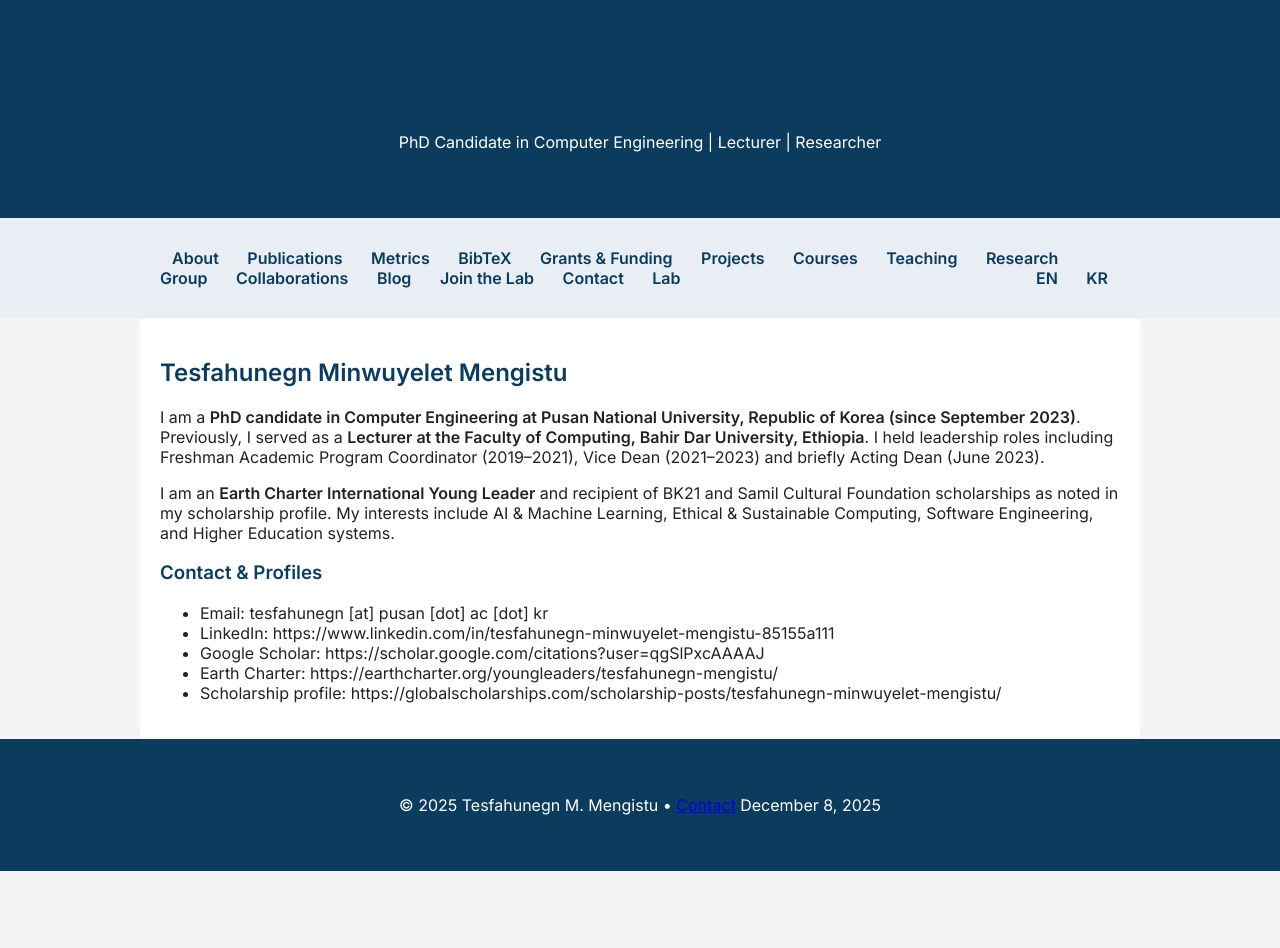
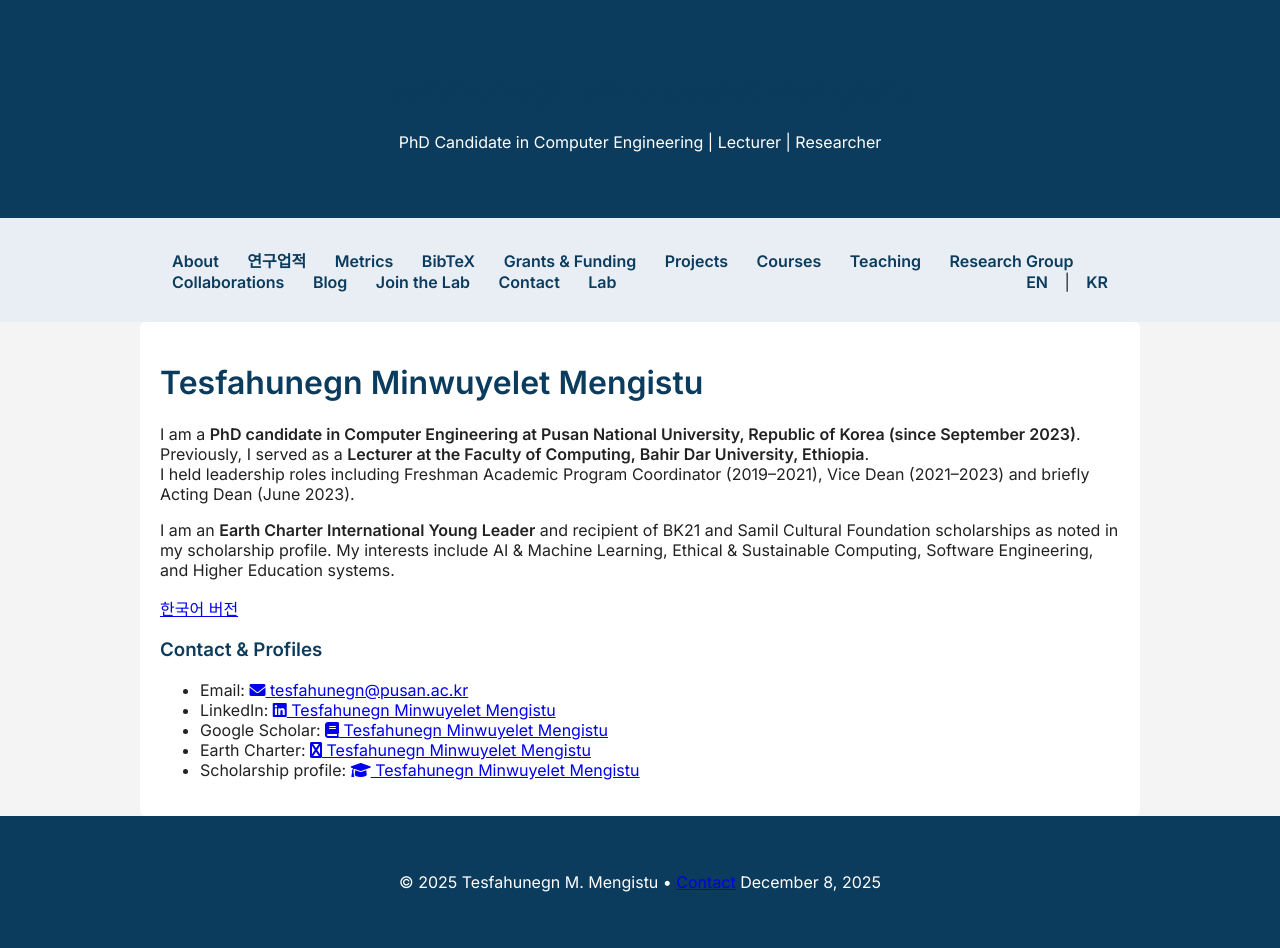
Before and after one commit to Tesfahunegn369/tesfahunegn369.github.io, a Jekyll site: the page built from index.md, in a window 1280 px wide. Built offline with Jekyll 4.4.1, drawn with Linux system fonts in a browser that asks for light colours; before the commit the page ends 900 px from its top, so only the background shows below that.

Commit message:
Update site

```diff
--- a/_config.yml
+++ b/_config.yml
@@ -1,11 +1,14 @@
 title: Tesfahunegn Minwuyelet Mengistu
 description: PhD Candidate in Computer Engineering | Lecturer | Researcher
 author: Tesfahunegn M. Mengistu
-url: https://YOUR_GITHUB_USERNAME.github.io
+url: https://tesfahunegn369.github.io
 baseurl: ""
 theme: minima
 markdown: kramdown
 google_analytics: G-QQQBB1D23W
+languages:
+  - en
+  - kr
 header_pages:
   - index.md
   - publications.md
--- a/_layouts/default.html
+++ b/_layouts/default.html
@@ -12,6 +12,9 @@
   <!-- Google Fonts -->
   <link href="https://fonts.googleapis.com/css2?family=Inter:wght@300;400;600&display=swap" rel="stylesheet">
 
+  <!-- Font Awesome CSS -->
+  <link rel="stylesheet" href="https://cdnjs.cloudflare.com/ajax/libs/font-awesome/6.0.0-beta3/css/all.min.css">
+
   <!-- Google Analytics GA4 -->
   <script async src="https://www.googletagmanager.com/gtag/js?id=G-QQQBB1D23W"></script>
   <script>
@@ -20,7 +23,6 @@
     gtag('js', new Date());
     gtag('config', 'G-QQQBB1D23W');
   </script>
-
 </head>
 
 <body>
@@ -45,8 +47,13 @@
       {% endif %}
     {% endfor %}
     <span class="lang-switch">
-      <a href="{{ '/' | relative_url }}">EN</a>
+      {% if page.lang == 'kr' %}
+        <a href="{{ '/' | relative_url }}">EN</a> |
+        <a href="{{ '/kr.html' | relative_url }}" style="font-weight: bold;">KR</a>
+      {% else %}
+        <a href="{{ '/' | relative_url }}" style="font-weight: bold;">EN</a> |
         <a href="{{ '/kr.html' | relative_url }}">KR</a>
+      {% endif %}
     </span>
   </div>
 </nav>
--- a/index.md
+++ b/index.md
@@ -11,9 +12,11 @@
 
 I am an **Earth Charter International Young Leader** and recipient of BK21 and Samil Cultural Foundation scholarships as noted in my scholarship profile. My interests include AI & Machine Learning, Ethical & Sustainable Computing, Software Engineering, and Higher Education systems.
 
+[한국어 버전]({{ '/kr.html' | relative_url }})
+
 ### Contact & Profiles
-- Email: tesfahunegn [at] pusan [dot] ac [dot] kr
-- LinkedIn: https://www.linkedin.com/in/tesfahunegn-minwuyelet-mengistu-85155a111
-- Google Scholar: https://scholar.google.com/citations?user=qgSlPxcAAAAJ
-- Earth Charter: https://earthcharter.org/youngleaders/tesfahunegn-mengistu/
-- Scholarship profile: https://globalscholarships.com/scholarship-posts/tesfahunegn-minwuyelet-mengistu/
+- Email: [<i class="fas fa-envelope"></i> tesfahunegn@pusan.ac.kr](mailto:tesfahunegn@pusan.ac.kr)
+- LinkedIn: [<i class="fab fa-linkedin"></i> Tesfahunegn Minwuyelet Mengistu](https://www.linkedin.com/in/tesfahunegn-minwuyelet-mengistu-85155a111)
+- Google Scholar: [<i class="fas fa-book"></i> Tesfahunegn Minwuyelet Mengistu](https://scholar.google.com/citations?user=qgSlPxcAAAAJ)
+- Earth Charter: [<i class="fab fa-globe"></i> Tesfahunegn Minwuyelet Mengistu](https://earthcharter.org/youngleaders/tesfahunegn-mengistu/)
+- Scholarship profile: [<i class="fas fa-graduation-cap"></i> Tesfahunegn Minwuyelet Mengistu](https://globalscholarships.com/scholarship-posts/tesfahunegn-minwuyelet-mengistu/)
--- a/publications.md
+++ b/publications.md
@@ -1,15 +1,20 @@
 ---
-title: Publications
 layout: default
+title: 연구업적
+lang: kr
+permalink: /kr/publications.html
 ---
+# 연구업적
 
 ## Selected Publications (from Google Scholar)
 
-- **Mengistu, T. M.**, Kim, T., Lin, J.-W. (2024). *A Survey on Heterogeneity Taxonomy, Security and Privacy Preservation in the Integration of IoT, Wireless Sensor Networks and Federated Learning*. Sensors, 24(3), 2024. [Google Scholar](https://scholar.google.com/citations?user=qgSlPxcAAAAJ)
+- **Mengistu, T. M.** (2025) Optimizing Federated Learning on Non-IID Data with Cosine Similarity-Driven Client Selection and Retraining. IEEE, 2025.
+- **Mengistu, T. M.**, Kim, T., Lin, J.-W. (2024). *A Survey on Heterogeneity Taxonomy, Security and Privacy Preservation in the Integration of IoT, Wireless Sensor Networks and Federated Learning*. Sensors, 24(3), 2024.
+- **Mengistu, T. M.**, Lin, J.-W., Kuo, P.-H., Kim, T. (2024). *Optimal Model Transfer and Dynamic Parameter Server Selection for Efficient Federated Learning in IoT-Edge Systems with Non-IID Data.* IEEE Access, 2024.
 - **Mengistu, T. M.**, Arega, B. S., Belay, B. H. (2023). *Transfer Learning with Pre-trained CNNs for Breast Cancer Stage Identification.* Artificial Intelligence and Digitalization for Sustainable Development, 127, 2023.
 - **Mengistu, T. M.**, Habtie, A. B., Mengistu, F. G. (2022). *Design and Development of an Autonomous Smart Stick Framework for Assisting Visually Impaired People.* Advances of Science and Technology, 586, 2022.
 - Gebremichael, H. T., **Mengistu, T. M.**, Beyene, M. M., Mengistu, F. G. (2022). *OCR System for the Recognition of Ethiopic Real-Life Documents.* Advances of Science and Technology, 559, 2022.
-- Arega, B. S., **Mengistu, T. M.** (2024). *Breast Cancer Stage Identification Using Machine Learning.* Advancement of Science and Technology: AI, Machine Learning, Electrical …, 2024.
-- **Mengistu, T. M.**, Lin, J.-W., Kuo, P.-H., Kim, T. (2024). *Optimal Model Transfer and Dynamic Parameter Server Selection for Efficient Federated Learning in IoT-Edge Systems with Non-IID Data.* IEEE Access, 2024.
+- Arega, B. S., **Mengistu, T. M.** (2024). *Breast Cancer Stage Identification Using Machine Learning.* Advancement of Science and Technology: AI, Machine Learning, 2024.
+
 
 For the full and up-to-date list, please visit my [Google Scholar profile](https://scholar.google.com/citations?user=qgSlPxcAAAAJ).
```
Also changed, not shown: other parts of index.md (+4 -3 lines), assets/files/orcid.bib (+18 -7 lines). Lines whose indentation alone changed are shown as unchanged.
